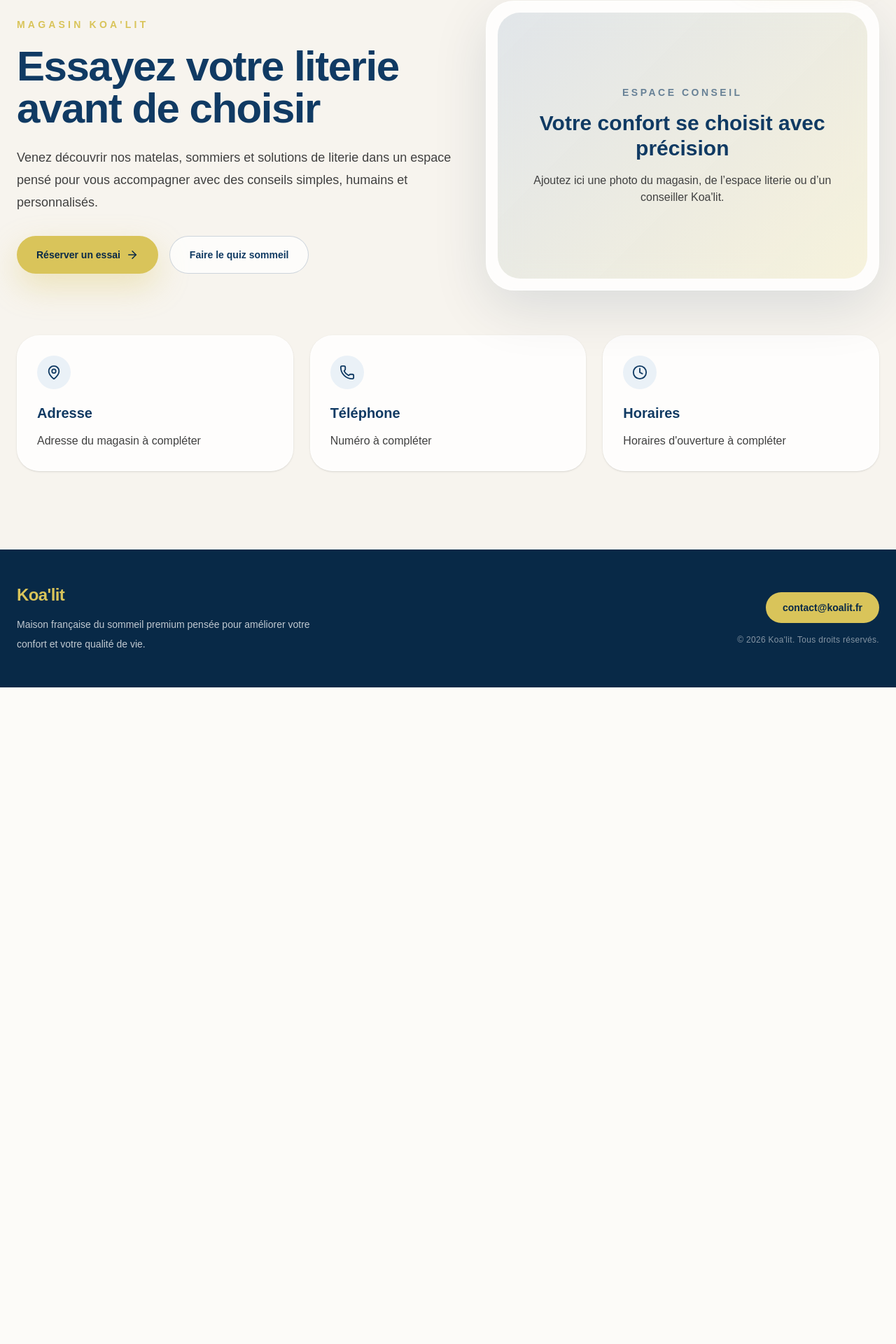
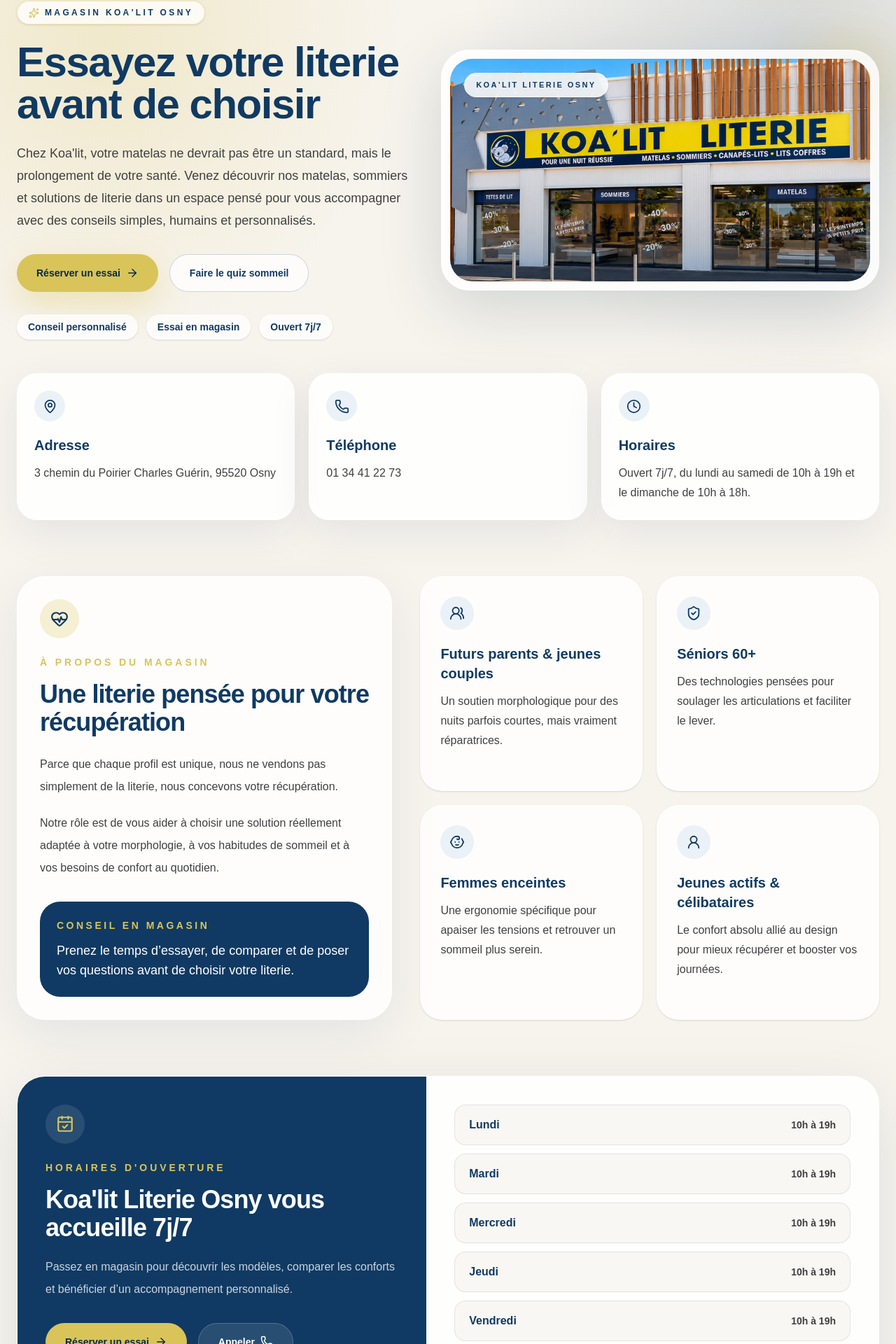
Before and after one commit to markyuna/koalit-refonte, a Next.js app: page /magasin in a window 1280 px wide. Shown: the part 111-2031 px from the top of the page at 70% size. Before the commit the page ends 1093 px from the top, so only its background shows below. Built offline with nearby package versions, Linux system fonts and the light colour scheme.

Commit message:
Clean magasin hero image overlay

```diff
--- a/src/app/(site)/magasin/page.tsx
+++ b/src/app/(site)/magasin/page.tsx
@@ -1,51 +1,103 @@
 // src/app/(site)/magasin/page.tsx
 
 import type { Metadata } from "next";
+import Image from "next/image";
 import Link from "next/link";
-import { MapPin, Phone, Clock, ArrowRight } from "lucide-react";
+import {
+  ArrowRight,
+  Baby,
+  CalendarCheck,
+  Clock,
+  HeartPulse,
+  MapPin,
+  Phone,
+  ShieldCheck,
+  Sparkles,
+  UserRound,
+  UsersRound,
+} from "lucide-react";
 
 export const metadata: Metadata = {
-  title: "Magasin | Koa'lit",
+  title: "Magasin de literie à Osny | Koa'lit",
   description:
-    "Découvrez le magasin Koa'lit et profitez d'un conseil personnalisé pour choisir votre matelas, sommier ou solution de literie.",
+    "Découvrez le magasin Koa'lit Literie à Osny. Conseils personnalisés, matelas, sommiers et solutions de literie adaptées à chaque profil.",
 };
 
-const infos = [
+const storeInfos = [
   {
     icon: MapPin,
     title: "Adresse",
-    text: "Adresse du magasin à compléter",
+    text: "3 chemin du Poirier Charles Guérin, 95520 Osny",
   },
   {
     icon: Phone,
     title: "Téléphone",
-    text: "Numéro à compléter",
+    text: "01 34 41 22 73",
   },
   {
     icon: Clock,
     title: "Horaires",
-    text: "Horaires d'ouverture à compléter",
+    text: "Ouvert 7j/7, du lundi au samedi de 10h à 19h et le dimanche de 10h à 18h.",
+  },
+];
+
+const openingHours = [
+  { day: "Lundi", hours: "10h à 19h" },
+  { day: "Mardi", hours: "10h à 19h" },
+  { day: "Mercredi", hours: "10h à 19h" },
+  { day: "Jeudi", hours: "10h à 19h" },
+  { day: "Vendredi", hours: "10h à 19h" },
+  { day: "Samedi", hours: "10h à 19h" },
+  { day: "Dimanche", hours: "10h à 18h" },
+];
+
+const profiles = [
+  {
+    icon: UsersRound,
+    title: "Futurs parents & jeunes couples",
+    text: "Un soutien morphologique pour des nuits parfois courtes, mais vraiment réparatrices.",
+  },
+  {
+    icon: ShieldCheck,
+    title: "Séniors 60+",
+    text: "Des technologies pensées pour soulager les articulations et faciliter le lever.",
+  },
+  {
+    icon: Baby,
+    title: "Femmes enceintes",
+    text: "Une ergonomie spécifique pour apaiser les tensions et retrouver un sommeil plus serein.",
+  },
+  {
+    icon: UserRound,
+    title: "Jeunes actifs & célibataires",
+    text: "Le confort absolu allié au design pour mieux récupérer et booster vos journées.",
   },
 ];
 
 export default function MagasinPage() {
   return (
-    <main className="min-h-screen bg-[var(--koalit-cream)] px-6 py-28">
-      <section className="mx-auto max-w-7xl">
-        <div className="grid items-center gap-12 lg:grid-cols-[1.05fr_0.95fr]">
+    <main className="min-h-screen overflow-hidden bg-[var(--koalit-cream)]">
+      <section className="relative px-6 pb-16 pt-28 lg:pb-20">
+        <div className="pointer-events-none absolute inset-0 bg-[radial-gradient(circle_at_12%_18%,rgba(217,196,90,0.24),transparent_32%),radial-gradient(circle_at_88%_20%,rgba(16,58,99,0.14),transparent_34%)]" />
+
+        <div className="relative mx-auto max-w-7xl">
+          <div className="grid items-center gap-10 lg:grid-cols-[0.95fr_1.05fr]">
             <div>
-            <p className="text-sm font-semibold uppercase tracking-[0.3em] text-[var(--koalit-gold)]">
-              Magasin Koa&apos;lit
-            </p>
+              <div className="inline-flex items-center gap-2 rounded-full border border-[var(--koalit-gold)]/40 bg-white/75 px-4 py-2 text-xs font-bold uppercase tracking-[0.28em] text-[var(--koalit-blue)] shadow-sm backdrop-blur">
+                <Sparkles size={15} className="text-[var(--koalit-gold)]" />
+                Magasin Koa&apos;lit Osny
+              </div>
 
-            <h1 className="mt-5 max-w-3xl text-4xl font-semibold tracking-tight text-[var(--koalit-blue)] md:text-6xl">
+              <h1 className="mt-6 max-w-3xl text-4xl font-semibold tracking-tight text-[var(--koalit-blue)] md:text-5xl xl:text-6xl">
                 Essayez votre literie avant de choisir
               </h1>
 
               <p className="mt-6 max-w-2xl text-lg leading-8 text-neutral-700">
-              Venez découvrir nos matelas, sommiers et solutions de literie dans
-              un espace pensé pour vous accompagner avec des conseils simples,
-              humains et personnalisés.
+                Chez Koa&apos;lit, votre matelas ne devrait pas être un
+                standard, mais le prolongement de votre santé. Venez découvrir
+                nos matelas, sommiers et solutions de literie dans un espace
+                pensé pour vous accompagner avec des conseils simples, humains
+                et personnalisés.
               </p>
 
               <div className="mt-8 flex flex-col gap-4 sm:flex-row">
@@ -59,44 +111,60 @@
 
                 <Link
                   href="/quiz-sommeil"
-                className="inline-flex items-center justify-center rounded-full border border-[var(--koalit-blue)]/20 bg-white/70 px-7 py-4 text-sm font-bold text-[var(--koalit-blue)] transition hover:bg-white"
+                  className="inline-flex items-center justify-center rounded-full border border-[var(--koalit-blue)]/20 bg-white/75 px-7 py-4 text-sm font-bold text-[var(--koalit-blue)] transition hover:-translate-y-0.5 hover:bg-white"
                 >
                   Faire le quiz sommeil
                 </Link>
               </div>
+
+              <div className="mt-8 flex flex-wrap gap-3 text-sm font-semibold text-[var(--koalit-blue)]">
+                <span className="rounded-full bg-white/75 px-4 py-2 shadow-sm">
+                  Conseil personnalisé
+                </span>
+                <span className="rounded-full bg-white/75 px-4 py-2 shadow-sm">
+                  Essai en magasin
+                </span>
+                <span className="rounded-full bg-white/75 px-4 py-2 shadow-sm">
+                  Ouvert 7j/7
+                </span>
+              </div>
             </div>
 
-          <div className="rounded-[2.5rem] border border-white/70 bg-white/80 p-4 shadow-[0_24px_80px_rgba(8,41,71,0.12)] backdrop-blur-xl">
-            <div className="flex min-h-[380px] items-center justify-center rounded-[2rem] bg-[linear-gradient(135deg,rgba(16,58,99,0.12),rgba(217,196,90,0.2))] p-8 text-center">
-              <div>
-                <p className="text-sm font-semibold uppercase tracking-[0.25em] text-[var(--koalit-blue)]/60">
-                  Espace conseil
-                </p>
+            <div className="relative">
+              <div className="absolute -right-5 -top-5 hidden h-32 w-32 rounded-full bg-[var(--koalit-gold)]/30 blur-2xl lg:block" />
 
-                <h2 className="mt-4 text-3xl font-semibold text-[var(--koalit-blue)]">
-                  Votre confort se choisit avec précision
-                </h2>
+              <div className="relative overflow-hidden rounded-[2.5rem] border border-white/70 bg-white/80 p-3 shadow-[0_24px_90px_rgba(8,41,71,0.16)] backdrop-blur-xl">
+                <div className="relative aspect-[17/9] overflow-hidden rounded-[2rem]">
+                  <Image
+                    src="/images/koalit-magasin-store.webp"
+                    alt="Façade du magasin Koa'lit Literie à Osny"
+                    fill
+                    priority
+                    sizes="(max-width: 1024px) 100vw, 52vw"
+                    className="object-cover"
+                  />
 
-                <p className="mt-4 text-neutral-700">
-                  Ajoutez ici une photo du magasin, de l’espace literie ou d’un
-                  conseiller Koa&apos;lit.
-                </p>
+                  <div className="absolute inset-0 bg-gradient-to-t from-[var(--koalit-blue-dark)]/20 via-transparent to-transparent" />
+
+                  <div className="absolute left-4 top-4 rounded-full border border-white/45 bg-white/85 px-4 py-2 text-[11px] font-bold uppercase tracking-[0.22em] text-[var(--koalit-blue)] shadow-sm backdrop-blur-md sm:left-5 sm:top-5">
+                    Koa&apos;lit Literie Osny
+                  </div>
                 </div>
               </div>
             </div>
           </div>
 
-        <div className="mt-16 grid gap-6 md:grid-cols-3">
-          {infos.map((info) => {
+          <div className="mt-12 grid gap-5 md:grid-cols-3">
+            {storeInfos.map((info) => {
               const Icon = info.icon;
 
               return (
                 <article
                   key={info.title}
-                className="rounded-[2rem] border border-white/70 bg-white/80 p-7 shadow-sm"
+                  className="rounded-[1.8rem] border border-white/70 bg-white/85 p-6 shadow-[0_18px_60px_rgba(8,41,71,0.08)] backdrop-blur"
                 >
-                <div className="flex h-12 w-12 items-center justify-center rounded-full bg-[var(--koalit-blue-soft)] text-[var(--koalit-blue)]">
-                  <Icon size={22} />
+                  <div className="flex h-11 w-11 items-center justify-center rounded-full bg-[var(--koalit-blue-soft)] text-[var(--koalit-blue)]">
+                    <Icon size={21} />
                   </div>
 
                   <h2 className="mt-5 text-xl font-semibold text-[var(--koalit-blue)]">
@@ -108,6 +176,144 @@
               );
             })}
           </div>
+        </div>
+      </section>
+
+      <section className="px-6 pb-20">
+        <div className="mx-auto grid max-w-7xl gap-10 lg:grid-cols-[0.9fr_1.1fr]">
+          <div className="rounded-[2.5rem] border border-white/70 bg-white/80 p-8 shadow-[0_20px_70px_rgba(8,41,71,0.08)] backdrop-blur">
+            <div className="flex h-14 w-14 items-center justify-center rounded-full bg-[var(--koalit-gold)]/25 text-[var(--koalit-blue)]">
+              <HeartPulse size={26} />
+            </div>
+
+            <p className="mt-6 text-sm font-bold uppercase tracking-[0.28em] text-[var(--koalit-gold)]">
+              À propos du magasin
+            </p>
+
+            <h2 className="mt-4 text-3xl font-semibold tracking-tight text-[var(--koalit-blue)] md:text-4xl">
+              Une literie pensée pour votre récupération
+            </h2>
+
+            <div className="mt-6 space-y-5 text-base leading-8 text-neutral-700">
+              <p>
+                Parce que chaque profil est unique, nous ne vendons pas
+                simplement de la literie, nous concevons votre récupération.
+              </p>
+
+              <p>
+                Notre rôle est de vous aider à choisir une solution réellement
+                adaptée à votre morphologie, à vos habitudes de sommeil et à vos
+                besoins de confort au quotidien.
+              </p>
+            </div>
+
+            <div className="mt-8 rounded-[1.8rem] bg-[var(--koalit-blue)] p-6 text-white">
+              <p className="text-sm font-semibold uppercase tracking-[0.25em] text-[var(--koalit-gold)]">
+                Conseil en magasin
+              </p>
+
+              <p className="mt-3 text-lg font-medium leading-7">
+                Prenez le temps d’essayer, de comparer et de poser vos
+                questions avant de choisir votre literie.
+              </p>
+            </div>
+          </div>
+
+          <div className="grid gap-5 sm:grid-cols-2">
+            {profiles.map((profile) => {
+              const Icon = profile.icon;
+
+              return (
+                <article
+                  key={profile.title}
+                  className="rounded-[2rem] border border-white/70 bg-white/80 p-7 shadow-sm transition hover:-translate-y-1 hover:shadow-[0_18px_55px_rgba(8,41,71,0.1)]"
+                >
+                  <div className="flex h-12 w-12 items-center justify-center rounded-full bg-[var(--koalit-blue-soft)] text-[var(--koalit-blue)]">
+                    <Icon size={22} />
+                  </div>
+
+                  <h3 className="mt-5 text-xl font-semibold text-[var(--koalit-blue)]">
+                    {profile.title}
+                  </h3>
+
+                  <p className="mt-3 leading-7 text-neutral-700">
+                    {profile.text}
+                  </p>
+                </article>
+              );
+            })}
+          </div>
+        </div>
+      </section>
+
+      <section className="px-6 pb-28">
+        <div className="mx-auto grid max-w-7xl overflow-hidden rounded-[2.5rem] border border-white/70 bg-white/85 shadow-[0_24px_90px_rgba(8,41,71,0.1)] backdrop-blur lg:grid-cols-[0.95fr_1.05fr]">
+          <div className="bg-[var(--koalit-blue)] p-8 text-white md:p-10">
+            <div className="flex h-14 w-14 items-center justify-center rounded-full bg-white/10 text-[var(--koalit-gold)]">
+              <CalendarCheck size={26} />
+            </div>
+
+            <p className="mt-6 text-sm font-bold uppercase tracking-[0.28em] text-[var(--koalit-gold)]">
+              Horaires d&apos;ouverture
+            </p>
+
+            <h2 className="mt-4 text-3xl font-semibold tracking-tight md:text-4xl">
+              Koa&apos;lit Literie Osny vous accueille 7j/7
+            </h2>
+
+            <p className="mt-5 max-w-xl leading-8 text-white/78">
+              Passez en magasin pour découvrir les modèles, comparer les
+              conforts et bénéficier d’un accompagnement personnalisé.
+            </p>
+
+            <div className="mt-8 flex flex-col gap-4 sm:flex-row">
+              <Link
+                href="/contact"
+                className="inline-flex items-center justify-center gap-2 rounded-full bg-[var(--koalit-gold)] px-7 py-4 text-sm font-bold text-[var(--koalit-blue-dark)] transition hover:-translate-y-0.5 hover:bg-[var(--koalit-gold-hover)]"
+              >
+                Réserver un essai
+                <ArrowRight size={18} />
+              </Link>
+
+              <a
+                href="tel:+33134412273"
+                className="inline-flex items-center justify-center gap-2 rounded-full border border-white/20 bg-white/10 px-7 py-4 text-sm font-bold text-white transition hover:-translate-y-0.5 hover:bg-white/15"
+              >
+                Appeler
+                <Phone size={18} />
+              </a>
+            </div>
+          </div>
+
+          <div className="p-6 md:p-10">
+            <div className="space-y-3">
+              {openingHours.map((item) => (
+                <div
+                  key={item.day}
+                  className="flex items-center justify-between rounded-2xl border border-[var(--koalit-blue)]/10 bg-[var(--koalit-cream)]/70 px-5 py-4"
+                >
+                  <span className="font-semibold text-[var(--koalit-blue)]">
+                    {item.day}
+                  </span>
+
+                  <span className="text-sm font-bold text-neutral-700">
+                    {item.hours}
+                  </span>
+                </div>
+              ))}
+            </div>
+
+            <div className="mt-6 rounded-[1.8rem] border border-[var(--koalit-gold)]/35 bg-[var(--koalit-gold)]/15 p-5">
+              <p className="text-sm font-semibold text-[var(--koalit-blue)]">
+                Adresse
+              </p>
+
+              <p className="mt-2 leading-7 text-neutral-700">
+                3 chemin du Poirier Charles Guérin, 95520 Osny
+              </p>
+            </div>
+          </div>
+        </div>
       </section>
     </main>
   );
```
Also changed, not shown: public/images/koalit-magasin-store.webp (added). Lines whose indentation alone changed are shown as unchanged.
